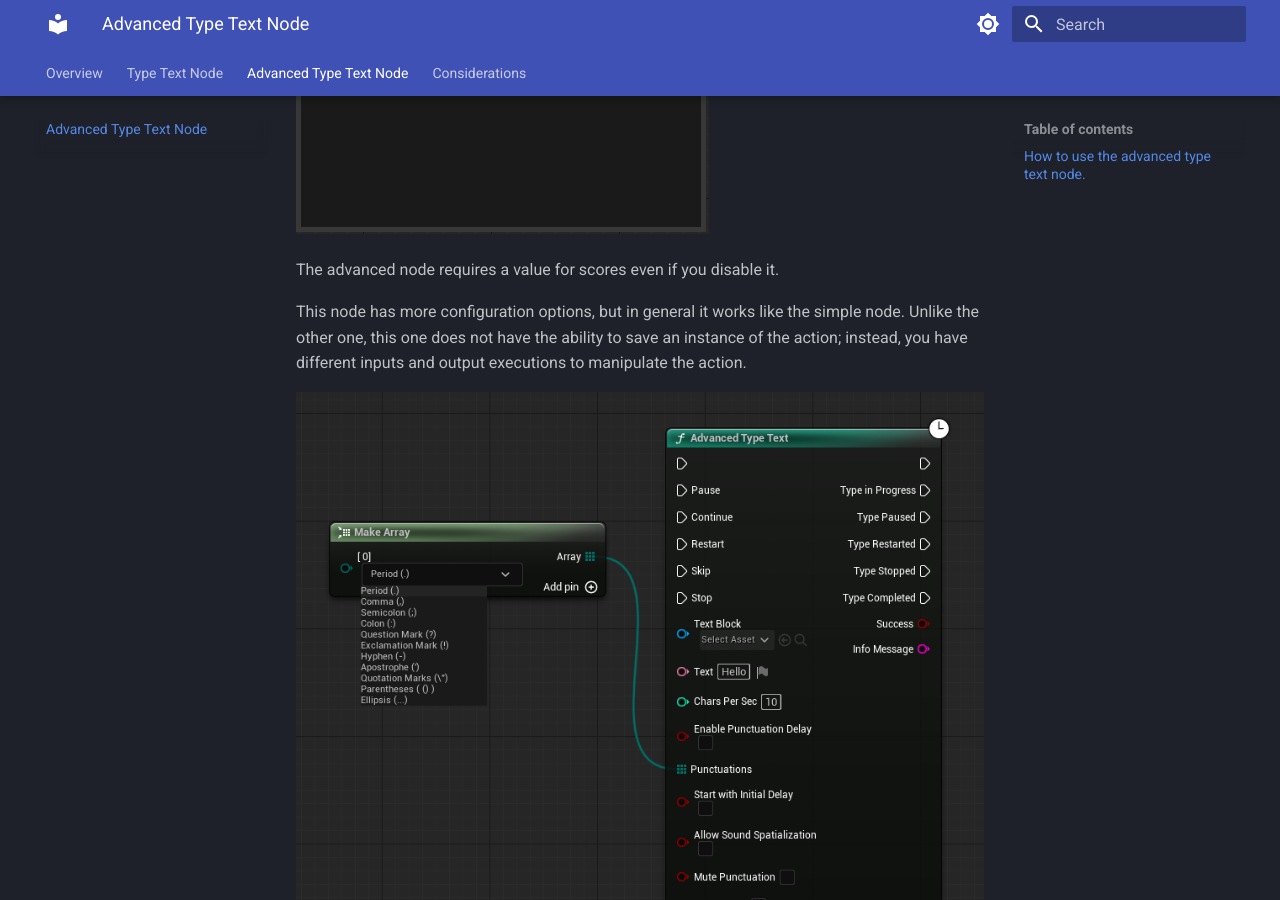
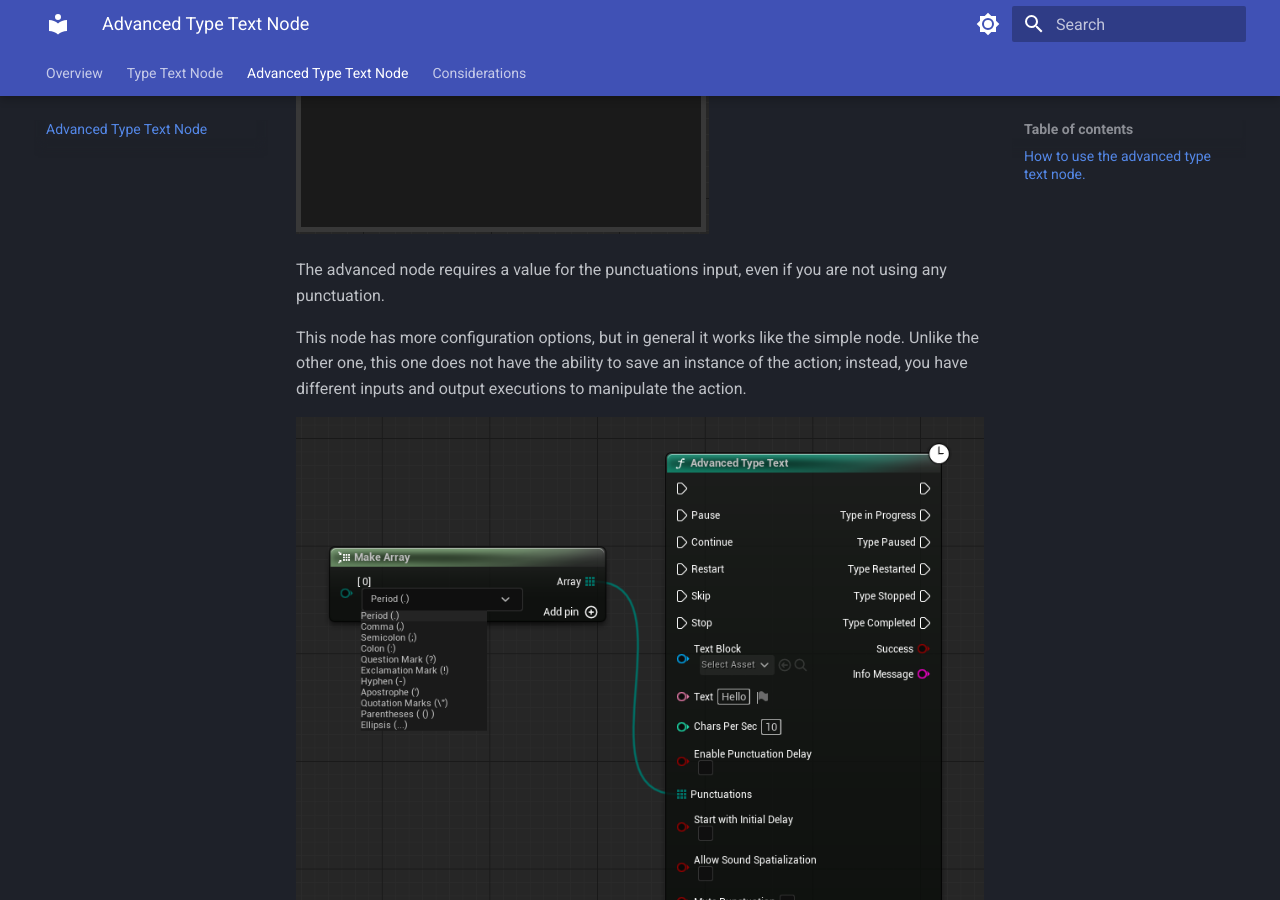
Before and after one commit to SoupStem/Typewriter-Plugin, an MkDocs documentation site: the page built from docs/how-to-use/adv-type-text.md, in a window 1280 px wide and 900 px high, scrolled down 525 px. Built offline with MkDocs 1.6.1 and Material for MkDocs 9.7.7, drawn with Linux system fonts in a browser that asks for light colours.

Commit message:
Correct a typo

```diff
--- a/docs/how-to-use/adv-type-text.md
+++ b/docs/how-to-use/adv-type-text.md
@@ -4,7 +4,7 @@ Search for the advanced type text node in your graph. Keep in mind that this is
 
 ![alt text](../prints/Docs-5.png)
 
-The advanced node requires a value for scores even if you disable it.
+The advanced node requires a value for the punctuations input, even if you are not using any punctuation.
 
 This node has more configuration options, but in general it works like the simple node. Unlike the other one, this one does not have the ability to save an instance of the action; instead, you have different inputs and output executions to manipulate the action.
 
```
